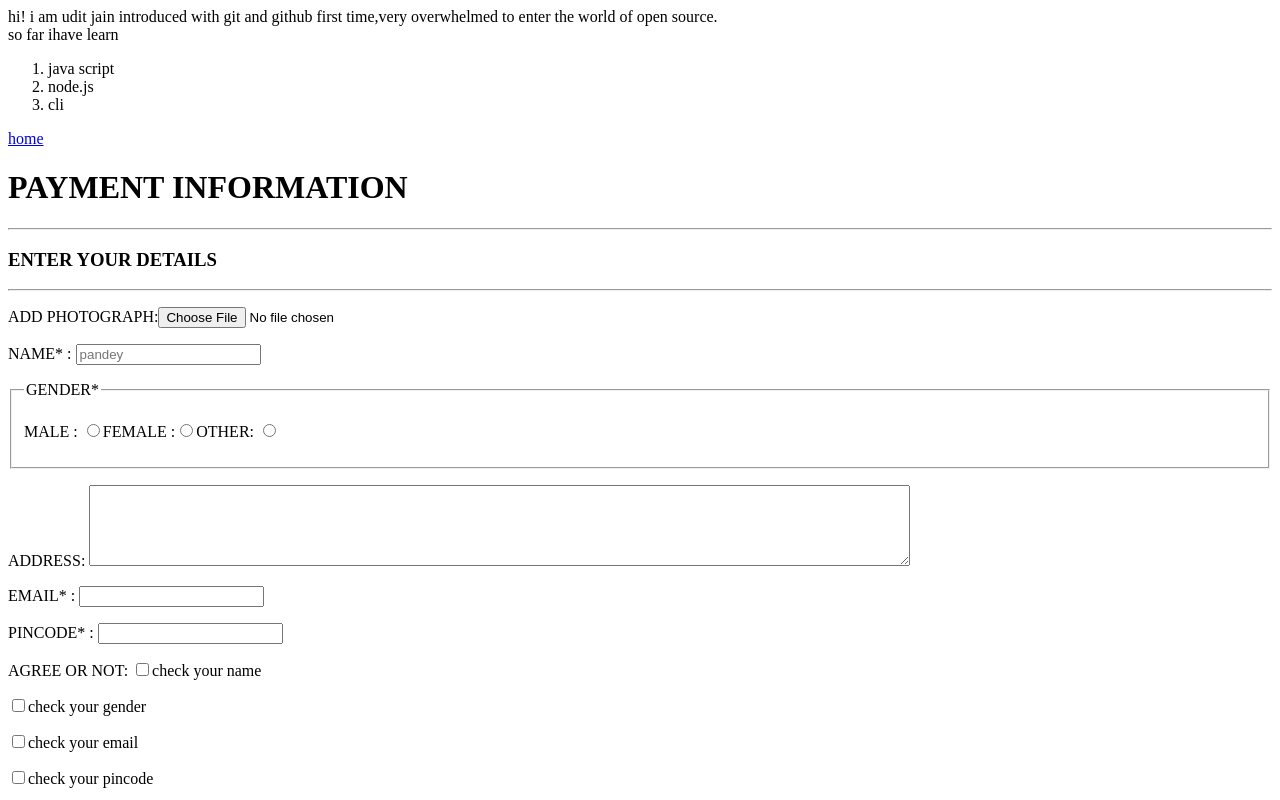
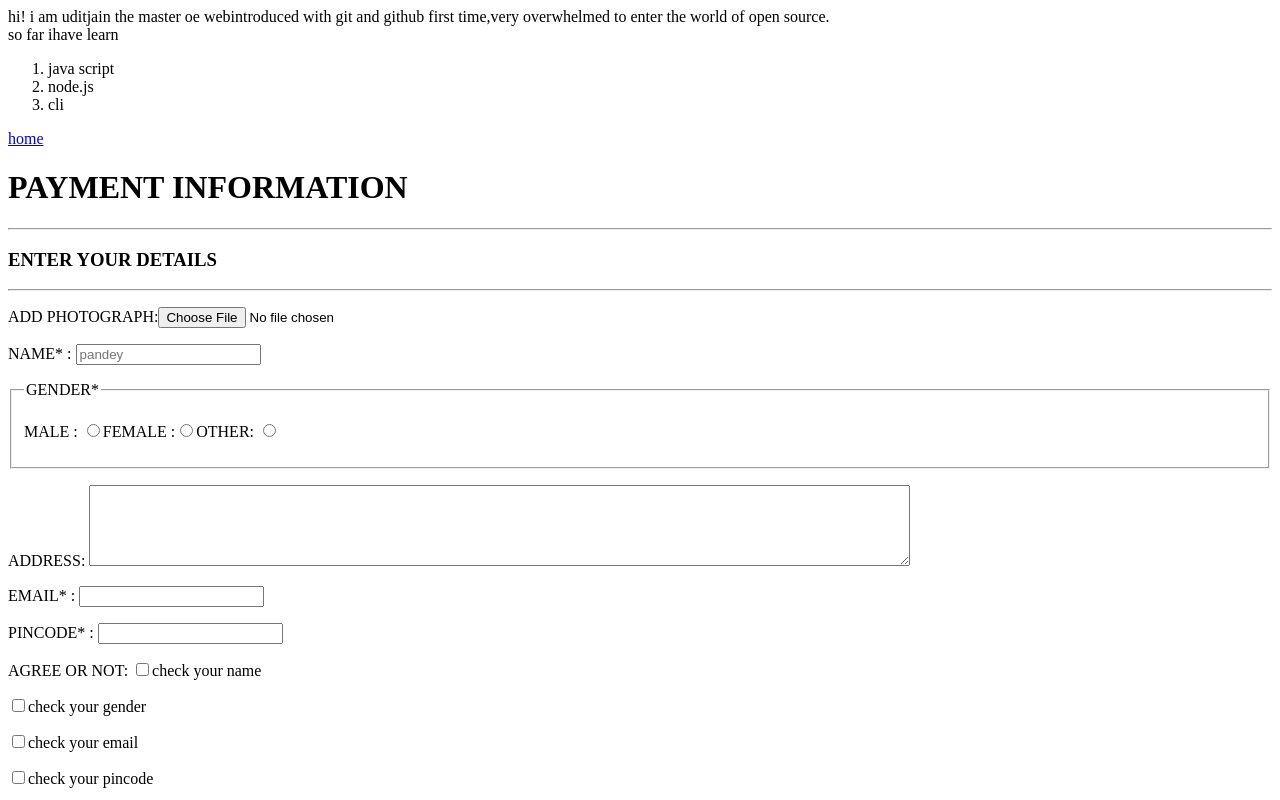
Before and after one commit to uditj66/student_name_website, a plain HTML site: page index.html in a window 1280 px wide. Shown: the top 800 px of the page. Drawn offline with Linux system fonts and the light colour scheme.

Commit message:
refactor: not many changes

```diff
--- a/index.html
+++ b/index.html
@@ -7,7 +7,7 @@
     <title>student name website</title>
 </head>
 <body>
-     <div>  hi! i am udit jain introduced with git and github first time,very overwhelmed to enter the world of open source.</div>
+     <div>  hi! i am uditjain the master oe webintroduced with git and github first time,very overwhelmed to enter the world of open source.</div>
      <span>so far ihave learn</span>
      <ol>
         <li>java script</li>
```
Also changed, not shown: 1 other file.
